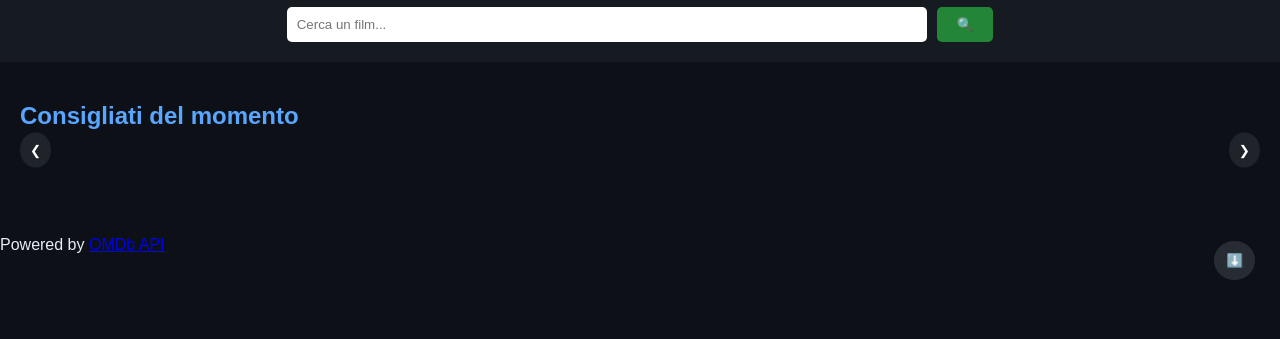
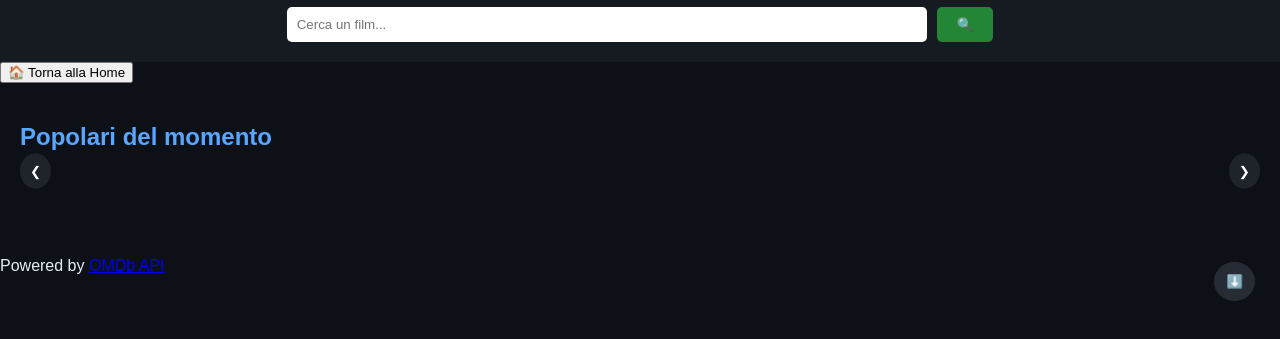
Before and after one commit to marwanhassani19/ProgettoFilmTPSI, a plain HTML site: page eseOmbd/index.html in a window 1280 px wide. Shown: the part 61-400 px from the top of the page. Drawn offline with Linux system fonts and the light colour scheme; no server answers.

Commit message:
Correzioni per la sezione film popolari, correzione ricerca film

```diff
--- a/eseOmbd/index.html
+++ b/eseOmbd/index.html
@@ -1,10 +1,10 @@
 <!DOCTYPE html>
 <html lang="it">
 <head>
-    <meta charset="UTF-8">
-    <meta name="viewport" content="width=device-width, initial-scale=1.0">
-    <title>FilmHub - Consigliati & Categorie</title>
-    <link rel="stylesheet" href="style.css">
+<meta charset="UTF-8">
+<meta name="viewport" content="width=device-width, initial-scale=1.0">
+<title>FilmHub - Popolari e Categorie</title>
+<link rel="stylesheet" href="style.css">
 </head>
 <body>
 
@@ -17,9 +17,12 @@
 </header>
 
 <main>
+    <!-- Button torna alla Home -->
+    <button id="homeBtn" class="home-btn hidden">🏠 Torna alla Home</button>
+
     <!-- Sezione consigliati -->
     <section class="section" id="featured">
-        <h2>Consigliati del momento</h2>
+        <h2>Popolari del momento</h2>
         <div class="movie-row-wrapper">
             <button class="scroll-left">&#10094;</button>
             <div class="movie-row" id="featuredMovies"></div>
```
